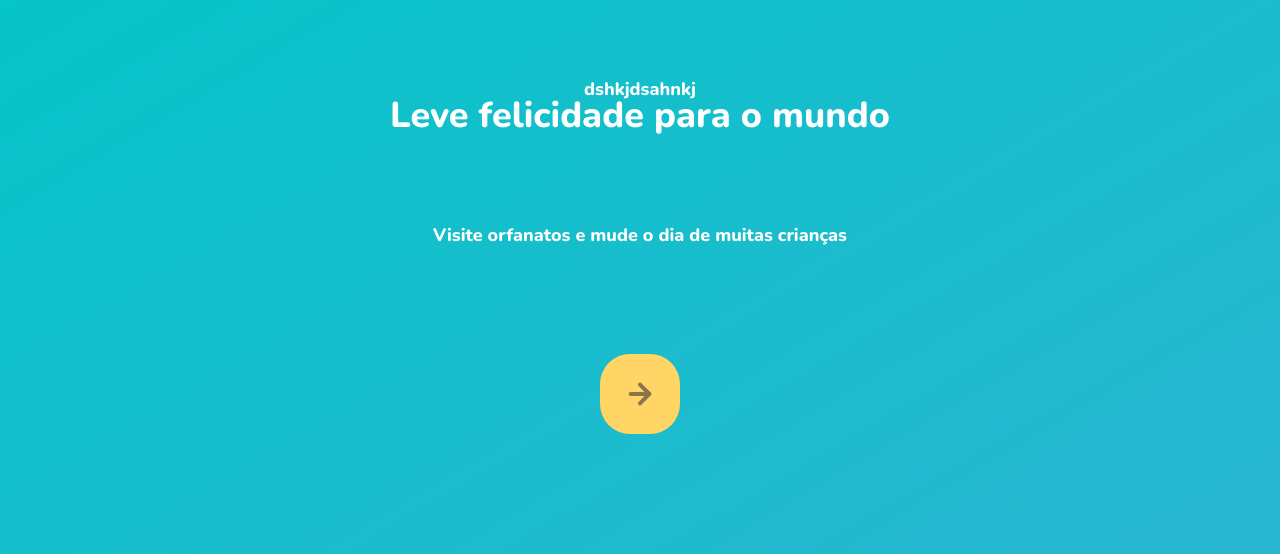
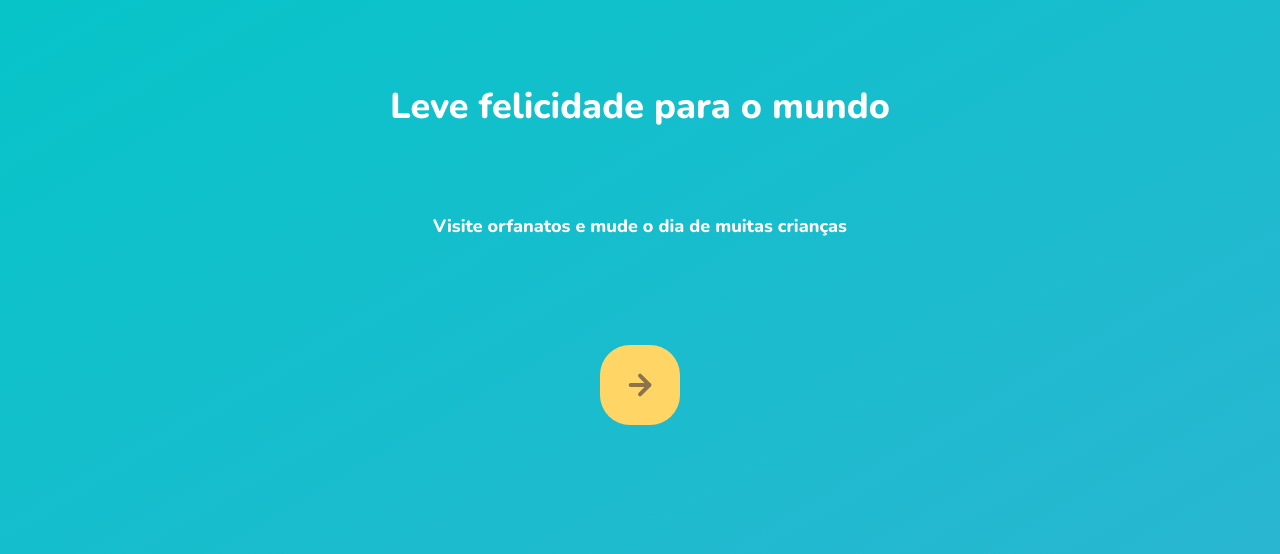
Before and after one commit to naironluiz/nlw, a plain HTML site: page index.html in a window 1280 px wide. Shown: the part 246-800 px from the top of the page. Drawn offline with nearby package versions, Linux system fonts and the light colour scheme.

Commit message:
Update index.html

```diff
--- a/index.html
+++ b/index.html
@@ -27,8 +27,6 @@
                     <p>Santa Catarina</p>
                 </div>
             </header>
-            <div id="teste">dshkjdsahnkj</div>
-
             <main class="animate-up">
                 <h1>Leve felicidade para o mundo</h1>
 
```
